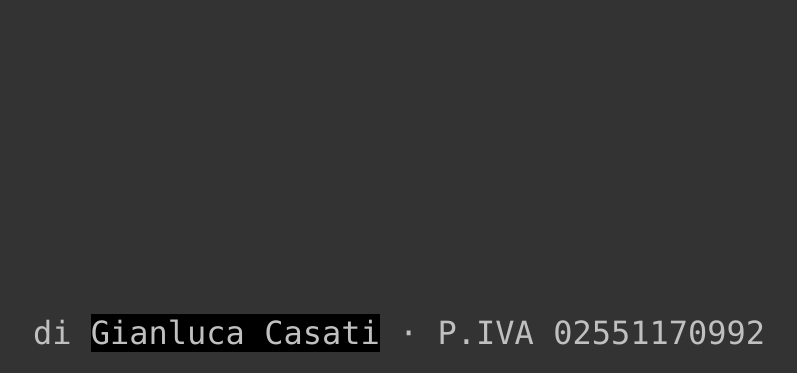
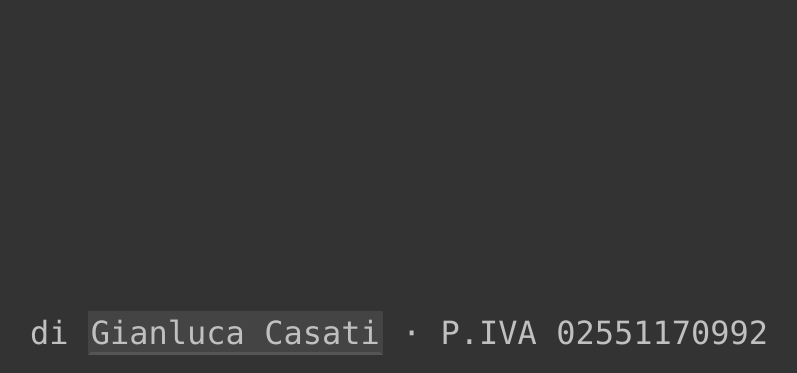
Before and after one commit to InversiveSpace/InversiveSpace.github.io, a plain HTML site: page index.html in a window 1280 px wide. Shown: the part 427-800 px from the top of the page, without its empty margins (241-1038 px from the left). Drawn offline with Linux system fonts and the light colour scheme.

Commit message:
anchor transition on hover

```diff
--- a/index.html
+++ b/index.html
@@ -82,9 +82,18 @@
       }
 
       a {
+        text-decoration: none;
+        background-color: #444;
+        border: 3px solid #444;
+        border-bottom-color: #555;
+        cursor: pointer;
+        transition: all 0.71s;
+      }
+
+      a:hover {
+        border-color: black;
         background-color: black;
-        color: silver;
-        text-decoration: none;
+        transition: background-color 1.77s ease, border-color 1.77s ease, border-bottom-color linear 0.17s;
       }
 
       .hidden { display: none; }
```
